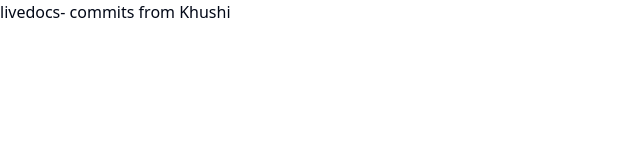
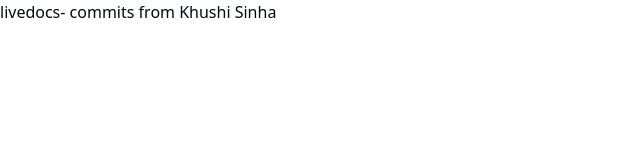
Before and after one commit to MeghaKaushal19/LiveDocs, a Next.js app: page / in a window 1280 px wide. Shown: the top 160 px of the page, without its empty margins (0-640 px from the left). Built offline with nearby package versions, Linux system fonts and the light colour scheme.

Commit message:
commits from Khushi

```diff
--- a/app/page.tsx
+++ b/app/page.tsx
@@ -2,7 +2,7 @@ import React from 'react'
 
 const page = () => {
   return (
-    <div>livedocs- commits from Khushi</div>
+    <div>livedocs- commits from Khushi Sinha</div>
   )
 }
 
```
